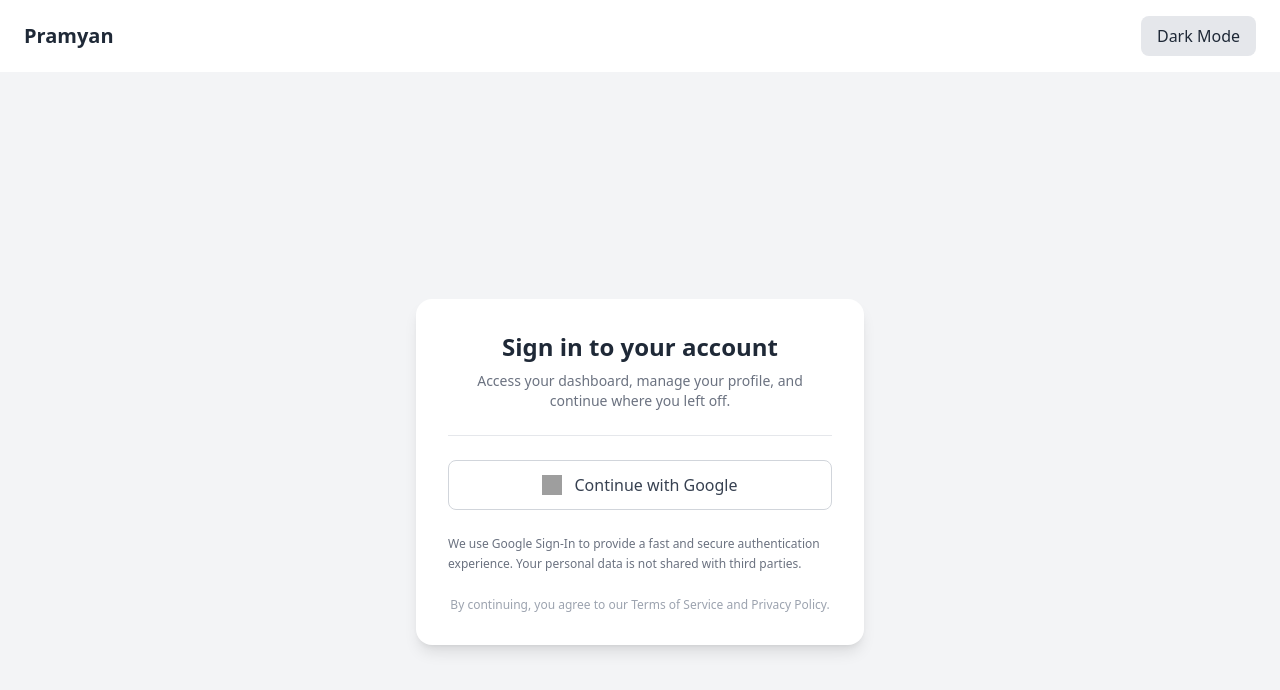
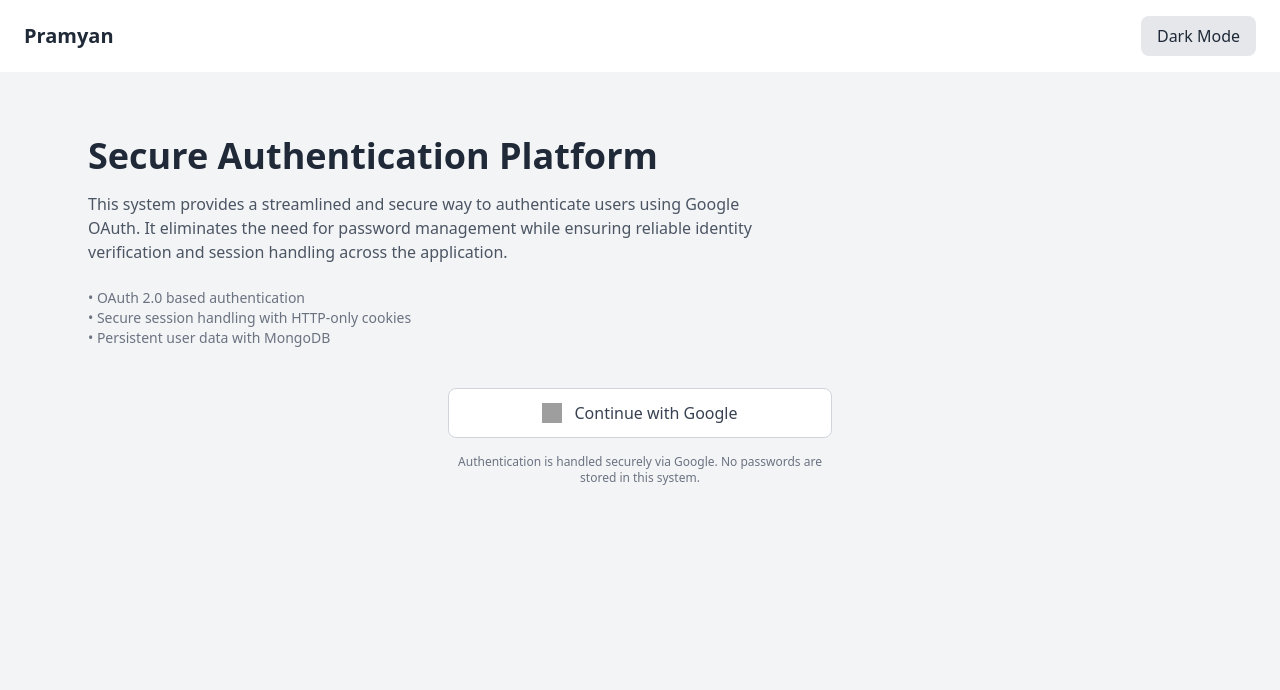
Before and after one commit to Mayurghule2/auth-system, a React app in the folder frontend/: page / in a window 1280 px wide. Shown: the top 690 px of the page. Built offline with nearby package versions, Linux system fonts and the light colour scheme; grey boxes are pictures that could not be loaded; the HTML template or start-up script is replaced by a standard one.

Commit message:
Update Login.jsx

```diff
--- a/frontend/src/pages/Login.jsx
+++ b/frontend/src/pages/Login.jsx
@@ -4,27 +4,37 @@ const Login = () => {
   };
 
   return (
-    <div className="min-h-screen flex items-center justify-center bg-gray-100 dark:bg-gray-900 px-4">
+    <div className="min-h-screen bg-gray-100 dark:bg-gray-900">
 
-      <div className="w-full max-w-md bg-white dark:bg-gray-800 rounded-2xl shadow-lg p-8">
+      {/* Header Section */}
+      <div className="max-w-6xl mx-auto px-6 pt-16 pb-10">
 
-        {/* Header */}
-        <div className="text-center">
-          <h1 className="text-2xl font-semibold text-gray-800 dark:text-white">
-            Sign in to your account
+        <h1 className="text-4xl font-bold text-gray-800 dark:text-white">
+          Secure Authentication Platform
         </h1>
-          <p className="text-sm text-gray-500 dark:text-gray-400 mt-2">
-            Access your dashboard, manage your profile, and continue where you left off.
+
+        <p className="mt-4 text-gray-600 dark:text-gray-400 max-w-2xl">
+          This system provides a streamlined and secure way to authenticate users using Google OAuth.
+          It eliminates the need for password management while ensuring reliable identity verification
+          and session handling across the application.
         </p>
+
+        <div className="mt-6 text-sm text-gray-500 dark:text-gray-400">
+          <p>• OAuth 2.0 based authentication</p>
+          <p>• Secure session handling with HTTP-only cookies</p>
+          <p>• Persistent user data with MongoDB</p>
         </div>
 
-        {/* Divider */}
-        <div className="my-6 border-t border-gray-200 dark:border-gray-700"></div>
+      </div>
 
-        {/* Google Button */}
+      {/* Login Section */}
+      <div className="flex justify-center px-6 pb-16">
+
+        <div className="w-full max-w-sm">
+
           <button
             onClick={handleLogin}
-          className="flex items-center justify-center gap-3 w-full border border-gray-300 dark:border-gray-600 bg-white dark:bg-gray-700 text-gray-700 dark:text-white font-medium px-4 py-3 rounded-lg hover:bg-gray-50 dark:hover:bg-gray-600 transition"
+            className="flex items-center justify-center gap-3 w-full border border-gray-300 dark:border-gray-600 bg-white dark:bg-gray-800 text-gray-700 dark:text-white font-medium px-4 py-3 rounded-lg hover:bg-gray-50 dark:hover:bg-gray-700 transition"
           >
             <img
               src="https://www.svgrepo.com/show/475656/google-color.svg"
@@ -34,19 +44,10 @@ const Login = () => {
             Continue with Google
           </button>
 
-        {/* Info Section */}
-        <div className="mt-6 text-xs text-gray-500 dark:text-gray-400 leading-relaxed">
-          <p>
-            We use Google Sign-In to provide a fast and secure authentication experience.
-            Your personal data is not shared with third parties.
+          <p className="mt-4 text-xs text-gray-500 dark:text-gray-400 text-center">
+            Authentication is handled securely via Google. No passwords are stored in this system.
           </p>
-        </div>
 
-        {/* Footer */}
-        <div className="mt-6 text-center text-xs text-gray-400">
-          <p>
-            By continuing, you agree to our Terms of Service and Privacy Policy.
-          </p>
         </div>
 
       </div>
```
Lines whose indentation alone changed are shown as unchanged.
